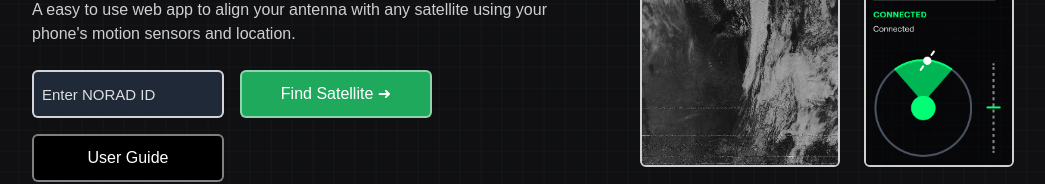
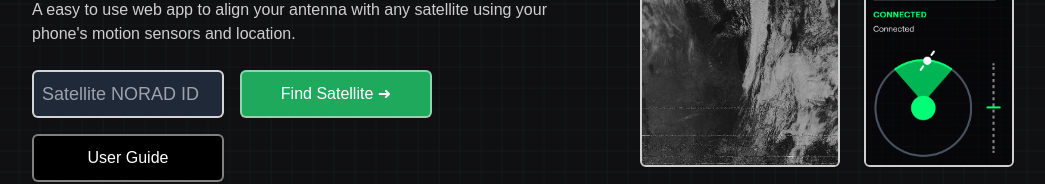
Before and after one commit to ConorEB/star, a Next.js app: page / in a window 1280 px wide. Shown: the part 363-547 px from the top of the page, without its empty margins (117-1162 px from the left). Built offline with nearby package versions, Linux system fonts and the light colour scheme; a web font is replaced by a local one.

Commit message:
Remove placeholder styling

```diff
--- a/app/globals.css
+++ b/app/globals.css
@@ -35,19 +35,3 @@ body {
 .clip-path {
   clip-path: polygon(50% 0%, 100% 100%, 0% 100%);
 }
-
-input::placeholder {
-  color: white;
-  font-size: 15px;
-  opacity: 0.85; /* Firefox */
-}
-
-::-ms-input-placeholder { /* Edge 12 -18 */
-  color: white;
-  font-size: 15px;
-  opacity: 0.85;
-}
-
-input {
-  color: white;
-}
--- a/app/page.tsx
+++ b/app/page.tsx
@@ -17,7 +17,7 @@ export default function Home() {
               type='text'
               name='satelliteId'
               inputMode='numeric'
-              placeholder='Enter NORAD ID'
+              placeholder='Satellite NORAD ID'
               required
             />
             <button
```
